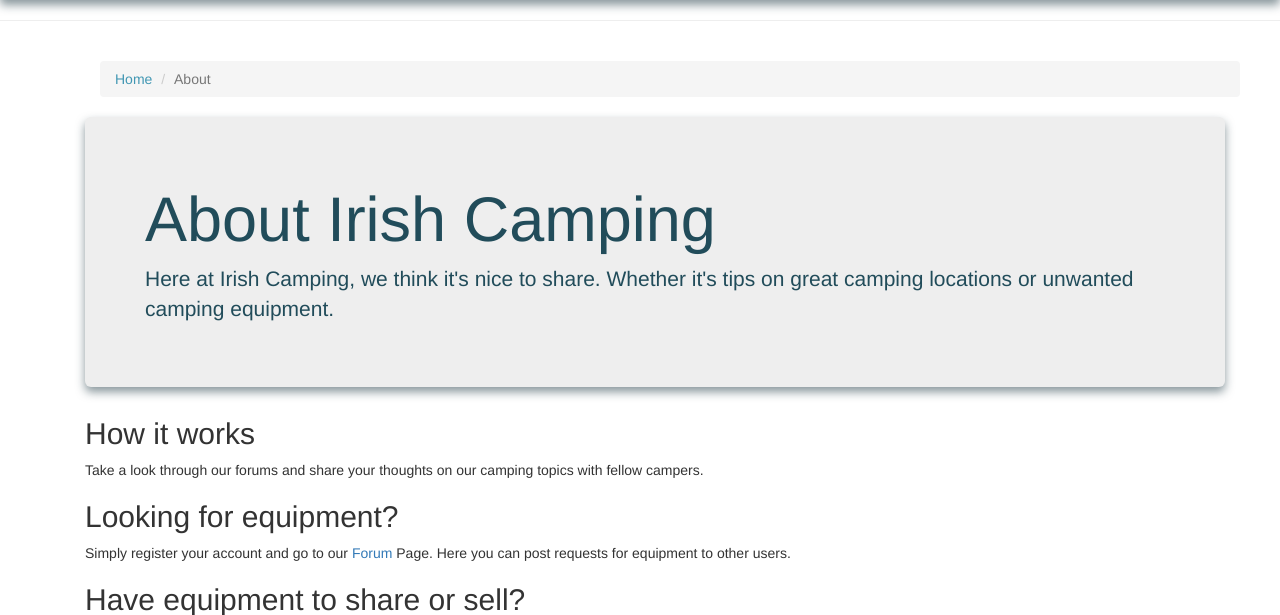
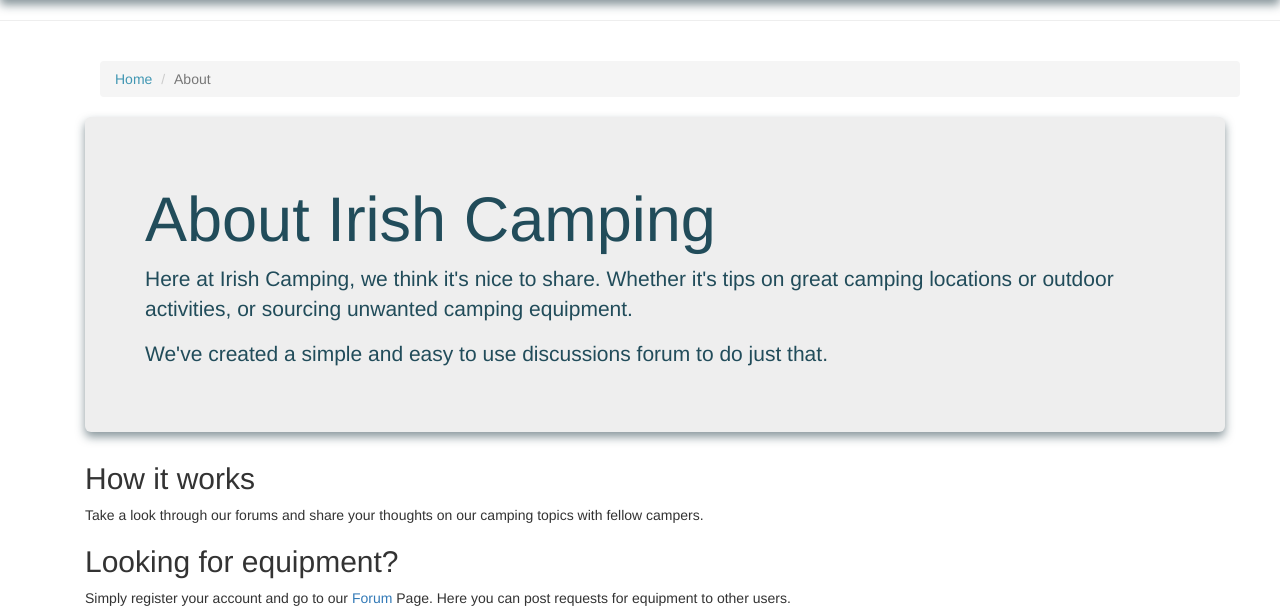
Before and after one commit to Aisling0/Irish_Camping_App, a Django app: template templates/about.html in a window 1280 px wide. Shown: the part 60-675 px from the top of the page. Run offline with Django 3.2, Linux system fonts and the light colour scheme; the template is opened without the code that fills it, so the values that code supplies are empty; some libraries are stand-ins or nearby versions; some web fonts are replaced.

Commit message:
carousel_img

```diff
--- a/templates/about.html
+++ b/templates/about.html
@@ -11,8 +11,9 @@
 </div>
 <div>
     <div class="jumbotron">
-    <h1>About Irish Camping</h1>
-    <p>Here at Irish Camping, we think it's nice to share. Whether it's tips on great camping locations or unwanted camping equipment.</p>
+        <h1>About Irish Camping</h1>
+        <p>Here at Irish Camping, we think it's nice to share. Whether it's tips on great camping locations or outdoor activities, or sourcing unwanted camping equipment.</p>
+        <p>We've created a simple and easy to use discussions forum to do just that.</p>
     </div>
     <div>
         <h2>How it works</h2>
```
